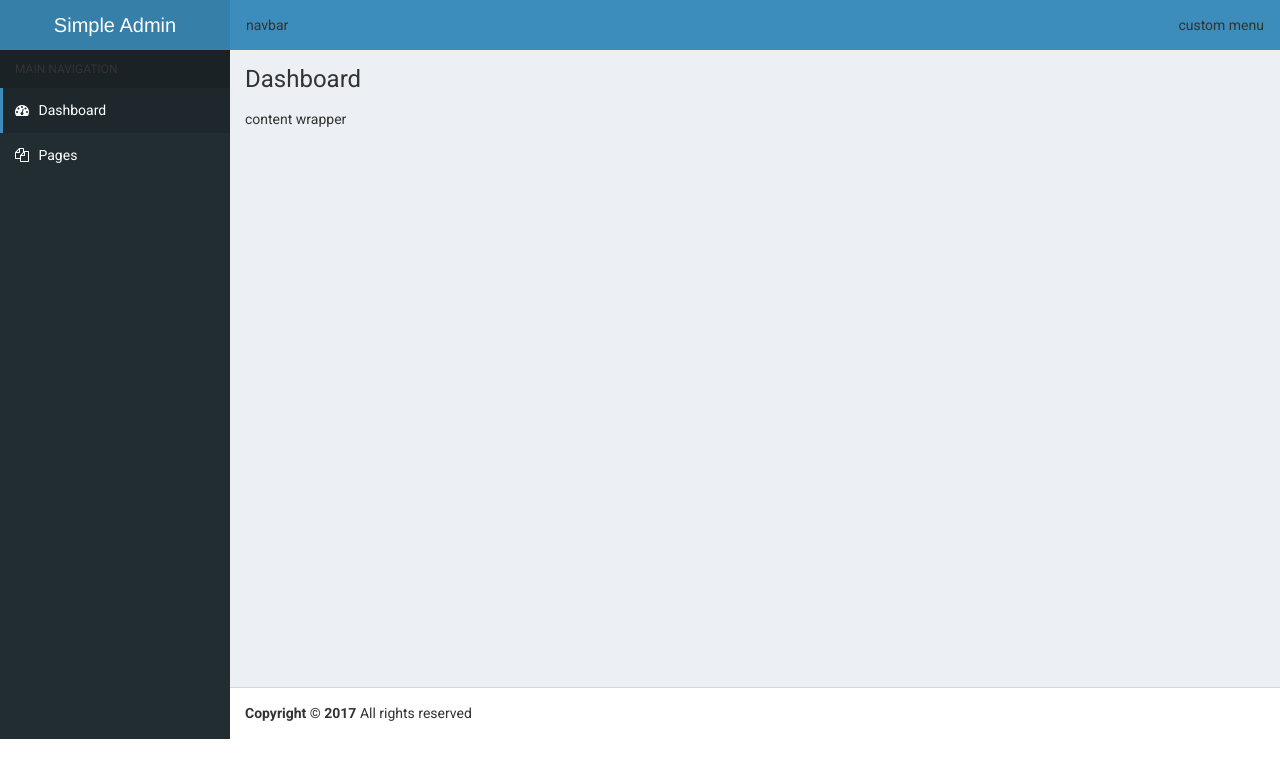
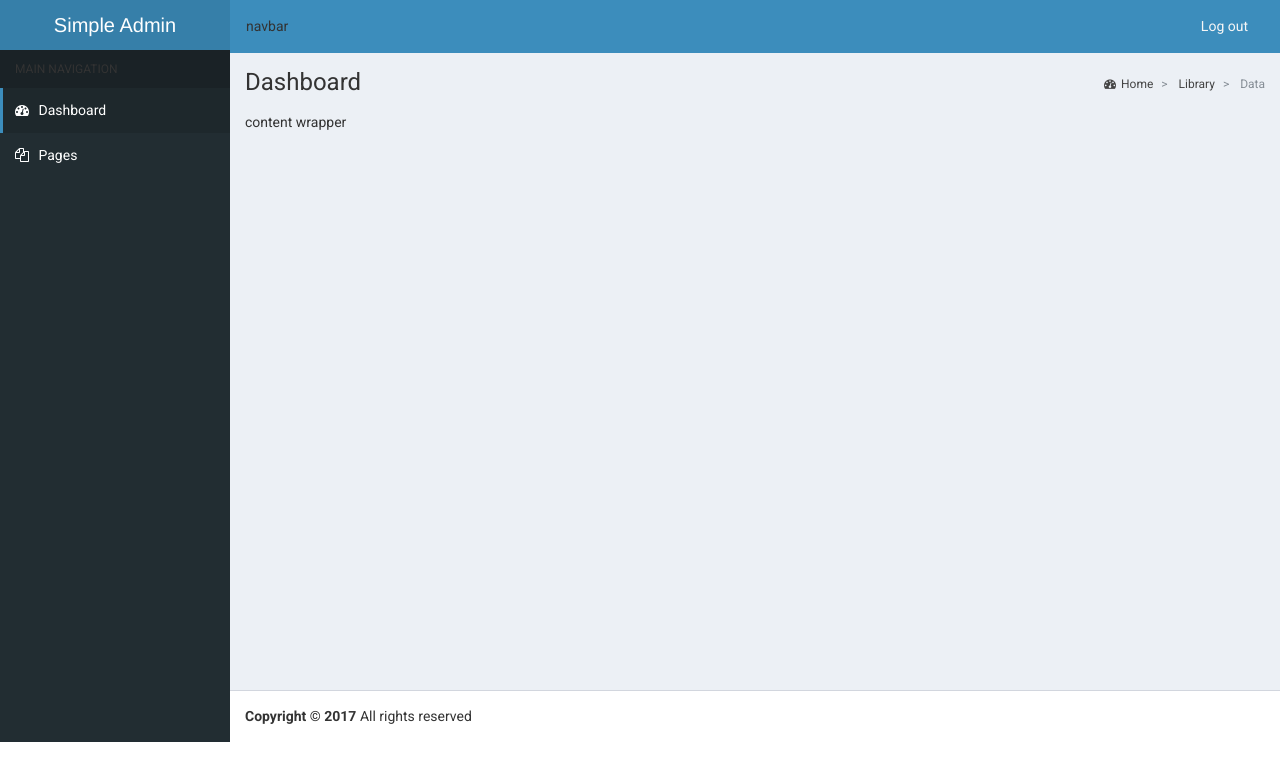
Before and after one commit to frizbee/simple-admin-theme, a plain HTML site: page index.html in a window 1280 px wide. Drawn offline with nearby package versions, Linux system fonts and the light colour scheme.

Commit message:
update breadcrum

```diff
--- a/assets/css/style.css
+++ b/assets/css/style.css
@@ -57,8 +57,28 @@
   min-height: 50px;
   border-radius: 0
 }
+header .navbar>li {
+  /*float: left;*/
+}
+header .navbar .nav>li>a {
+  /*padding-top: 15px;*/
+  /*padding-bottom: 15px;*/
+  color: #f6f6f6;
+}
+header .navbar .nav>li>a:hover {
+  /*background: rgba(0,0,0,0.1);*/
+  /*color: #f6f6f6;*/
+}
 header .navbar div.navbar-custom-menu {
-  float: right;
+  /*float: right;*/
+}
+.navbar-custom-menu>.navbar-nav>li {
+  /*position: relative;*/
+}
+.navbar-custom-menu>.navbar-nav>li>.dropdown-menu {
+  /*position: absolute;*/
+  /*right: 0;*/
+  /*left: auto*/
 }
 
 /**
@@ -135,6 +155,29 @@
   margin: 0;
   font-size: 24px;
 }
+.content-header>.breadcrumb {
+  float: right;
+  background: transparent;
+  font-size: 12px;
+  padding: 7px 5px;
+  position: absolute;
+  right: 10px;
+  top: 15px;
+}
+.content-header>.breadcrumb>li>a {
+  color: #444;
+  text-decoration: none;
+}
+.content-header>.breadcrumb>li>a>.fa {
+  margin-right: 5px;
+}
+.breadcrumb-item+.breadcrumb-item::before {
+  display: inline-block;
+  padding-right: .5rem;
+  padding-left: .5rem;
+  color: #868e96;
+  content: ">\00a0";
+}
 
 .content {
   /*min-height: 250px;*/
--- a/index.html
+++ b/index.html
@@ -24,7 +24,11 @@
         <nav class="navbar">
           navbar
           <div class="navbar-custom-menu">
-            custom menu
+            <ul class="nav justify-content-end">
+              <li class="nav-item">
+                <a class="nav-link" href="#">Log out</a>
+              </li>
+            </ul>
           </div>
         </nav>
       </header>
@@ -52,6 +56,11 @@
       <div class="content-wrapper">
         <section class="content-header">
           <h1>Dashboard</h1>
+          <ol class="breadcrumb">
+            <li class="breadcrumb-item"><a href="#"><i class="fa fa-dashboard"></i>Home</a></li>
+            <li class="breadcrumb-item"><a href="#">Library</a></li>
+            <li class="breadcrumb-item active" aria-current="page">Data</li>
+          </ol>
         </section>
         <section class="content">
           content wrapper
```
